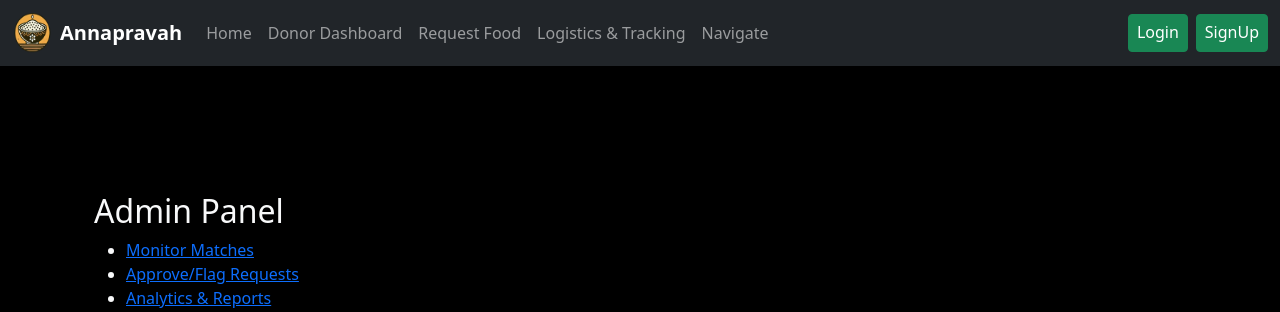
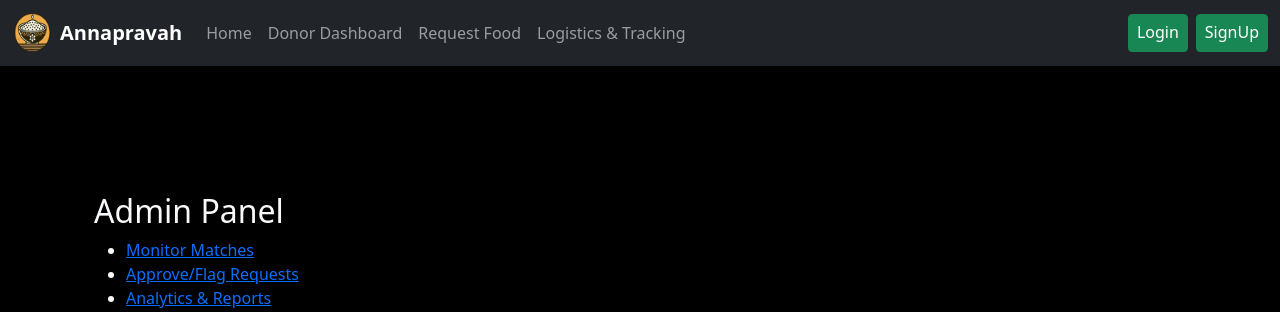
Before and after one commit to mesonicDEVAJ18/Annapravah_mvp, a Django app: page /admin-panel/ in a window 1280 px wide. Shown: the top 312 px of the page. Run offline with Django 5.2, Linux system fonts and the light colour scheme.

Commit message:
no_navigate_in_nav

```diff
--- a/myapp/templates/base.html
+++ b/myapp/templates/base.html
@@ -48,9 +48,6 @@
               <li class="nav-item">
                 <a class="nav-link {% block activeLT %}{% endblock %}" href="{% url 'logistics' %}">Logistics & Tracking</a>
               </li>
-              <li class="nav-item">
-                <a class="nav-link {% block activeNVG %}{% endblock %}" href="{% url 'navigate' %}">Navigate</a>
-              </li>
             </ul>
 
             <!-- Auth Buttons (Responsive) -->
```
